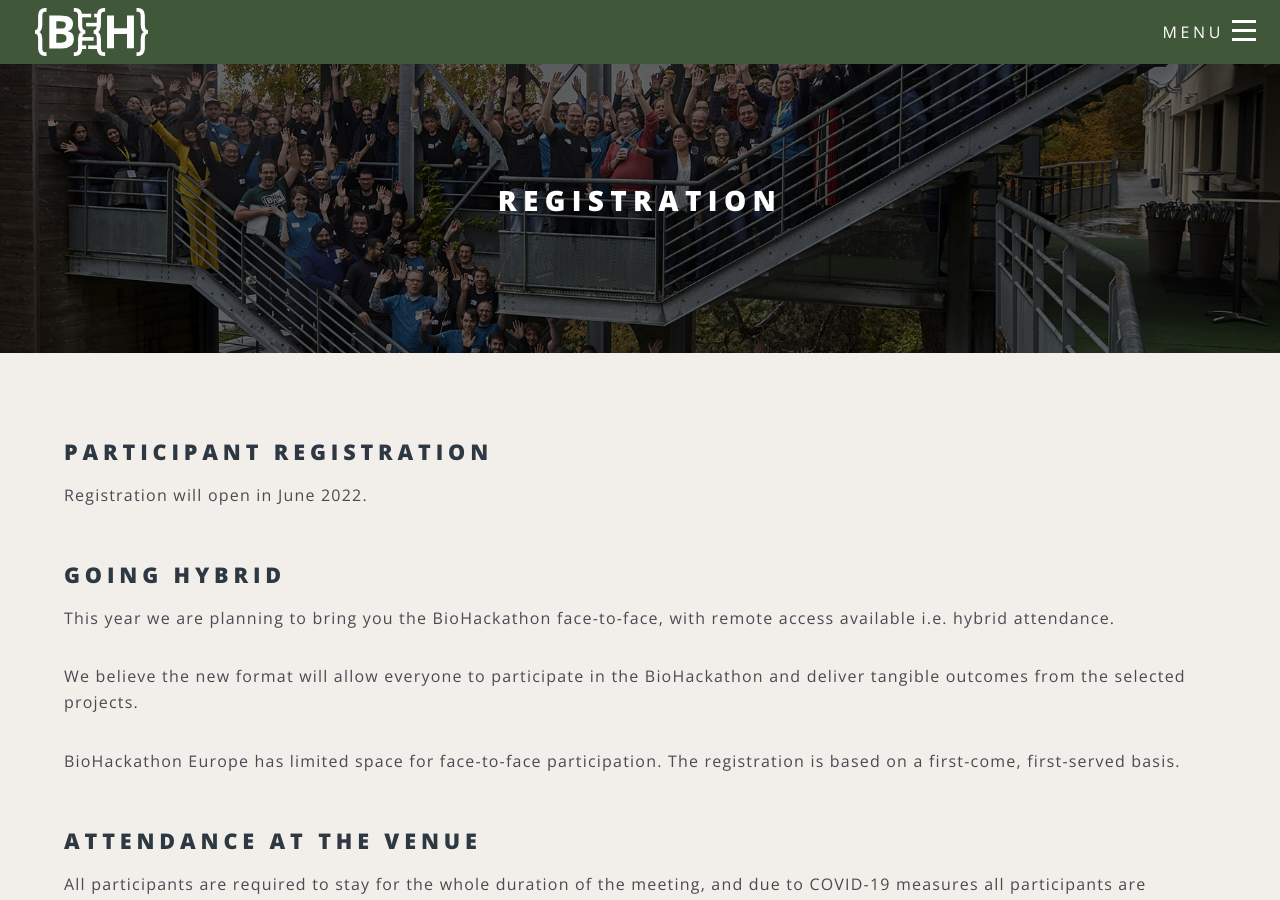
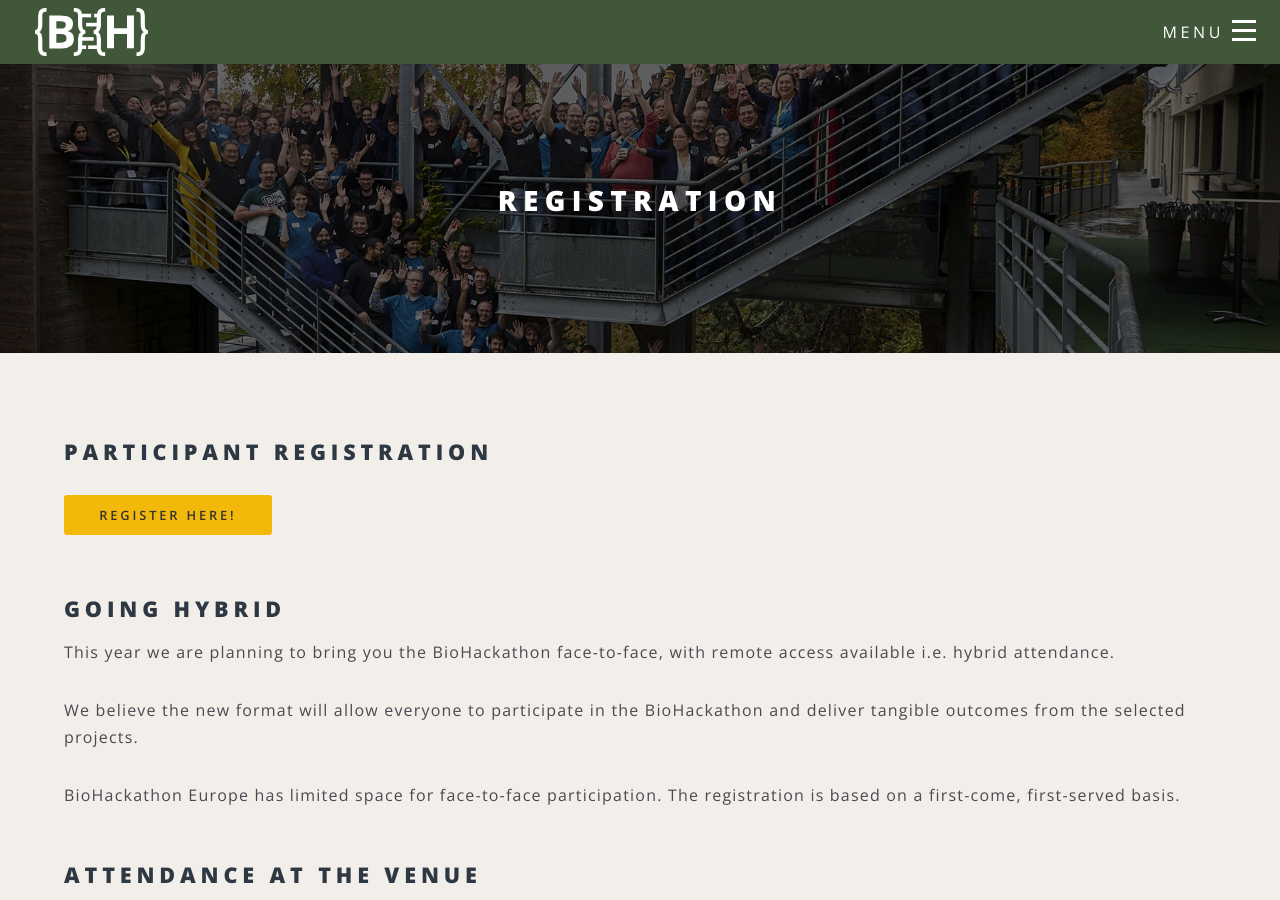
Before and after one commit to elixir-europe/biohackathon-europe-2022, a Jekyll site: the page built from registration.html, in a window 1280 px wide and 900 px high. Built offline with Jekyll 4.4.1, drawn with Linux system fonts in a browser that asks for light colours; nearby versions of some CDN libraries.

Commit message:
Adding register buttons

```diff
--- a/index.html
+++ b/index.html
@@ -10,7 +10,7 @@
 				<img src="images/logos/bhlogolightnotx.png" alt="BioHackathon logo" />
 				<h2>{{ site.title }}</h2>
 				<p>7 - 11 November 2022</p>
-				<!--<p class="special my-5" style="font-size: 1.3em;">Registration has now closed</p>-->
+				<div class="mt-4 mb-3"><a href="https://elixir-events.eventscase.com/attendance/event/index/41745/EN" target="_blank" class="button special">Register here!</a></div>
 
 			</div>
 			<ul class="actions">
--- a/registration.html
+++ b/registration.html
@@ -8,7 +8,7 @@
     <section>
         <h2>Participant registration</h2>
 
-        <p>Registration will open in June 2022.</p>
+        <div class="mt-4"><a href="https://elixir-events.eventscase.com/attendance/event/index/41745/EN" target="_blank" class="button special">Register here!</a></div>
 
         <h2 class="mt-5">Going hybrid</h2>
         <p>This year we are planning to bring you the BioHackathon face-to-face, with remote access available i.e. hybrid attendance. </p>
@@ -22,7 +22,7 @@
         <h2 class="mt-5">Code of Conduct</h2>
         <p>The Biohackathon will adhere to the <a href="https://elixir-europe.org/events/code-of-conduct">ELIXIR code of Conduct</a>.</p>
 
-        <!--<a href="https://www.eventbrite.co.uk/e/biohackathon-europe-2020-registration-104117179286" target="_blank" class="button fit special">Register here!</a>-->
+
     </section>
 
         <h2 class="mt-5">Data protection</h2>
```
